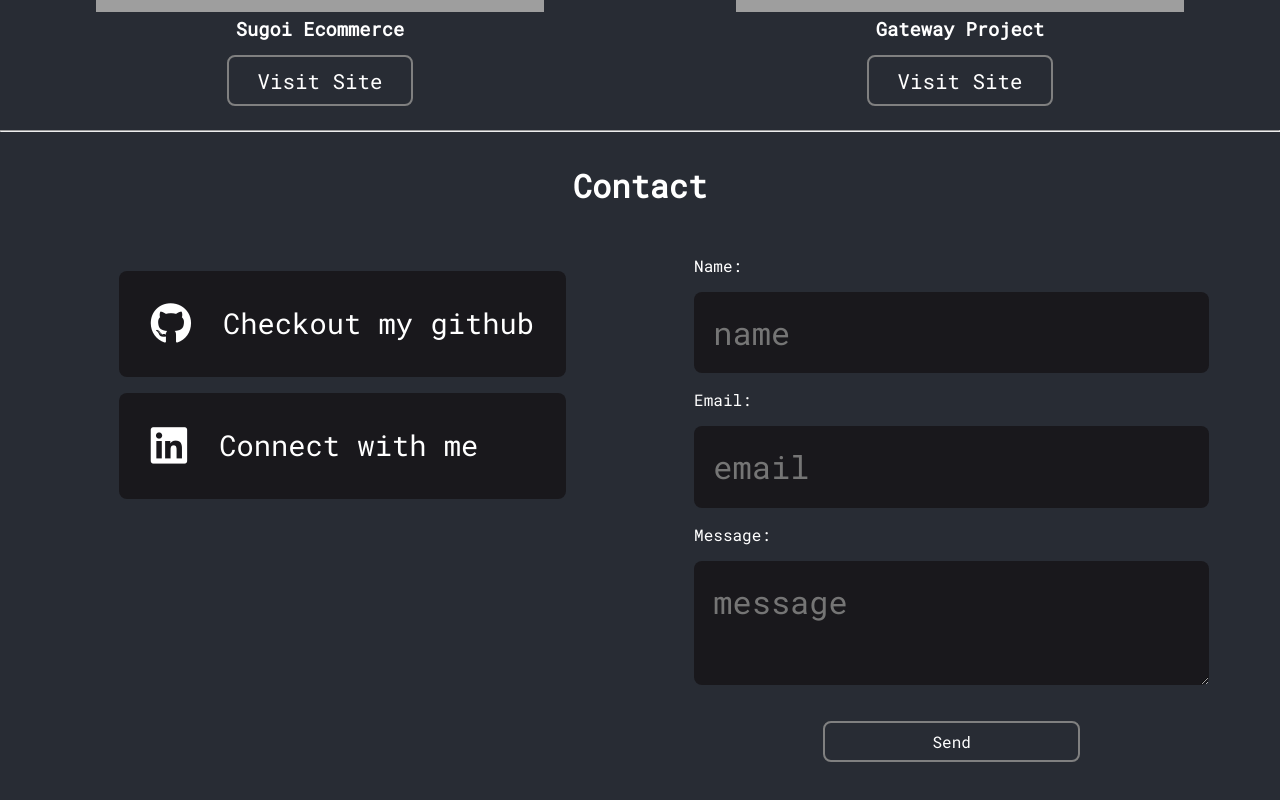
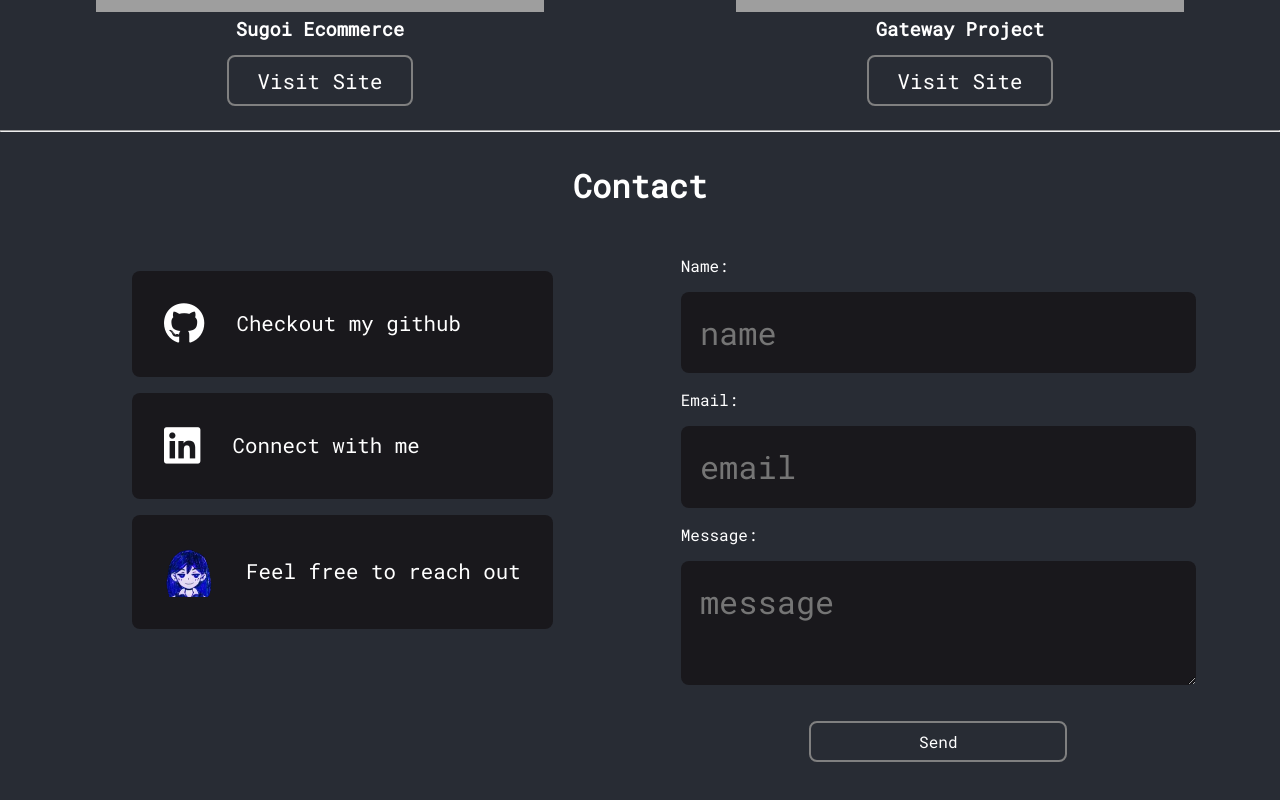
Before and after one commit to samueljr3/sam-portfolio, a React (Create React App) app: page /contact in a window 1280 px wide. Shown: the part 1636-2436 px from the top of the page. Built offline with nearby package versions, Linux system fonts and the light colour scheme; grey boxes are pictures that could not be loaded.

Commit message:
smalleer contact text

```diff
--- a/src/components/contact/Contact.css
+++ b/src/components/contact/Contact.css
@@ -60,8 +60,12 @@ textarea, input{
 
 .contact-item p{
     max-width: 500px;
-    font-size: 1.8rem;
+    font-size: 1.3rem;
     line-height: 1.3em;
+}
+
+.contact-item img{
+    width: 50px;
 }
 
 @media only screen and (max-width: 768px){
--- a/src/components/contact/Contact.js
+++ b/src/components/contact/Contact.js
@@ -21,6 +21,10 @@ function Contact() {
             link="https://www.linkedin.com/in/samuelrivasramirez/"
             name="linkedin"
           />
+          <div className="contact-item">
+            <img src="./mari.webp" alt="mari" />
+            <p>Feel free to reach out</p>
+          </div>
         </div>
         <div>
           <ContactForm />
--- a/src/components/contact/ContactInfoItem.js
+++ b/src/components/contact/ContactInfoItem.js
@@ -1,7 +1,7 @@
 import React from "react";
 import "./Contact.css";
 
-function ContactInfoItem({ icon, para,link,name }) {
+function ContactInfoItem({ icon, para, link, name, mari }) {
   return (
     <div className="contact-item">
       <a
```
Also changed, not shown: public/mari.webp (added).
